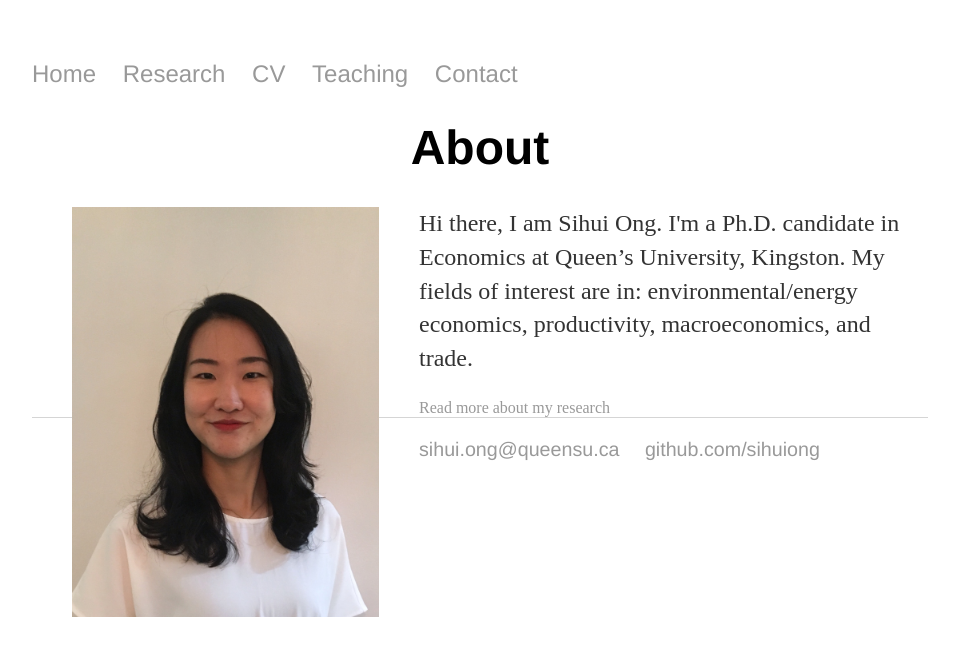
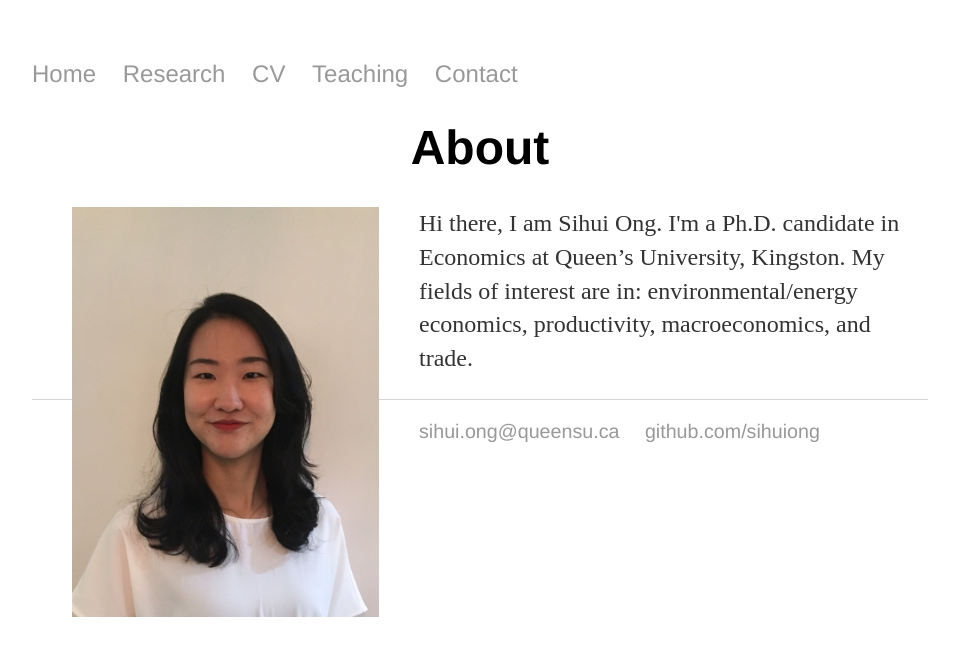
Before and after one commit to SihuiOng/SihuiOng.github.io, a Jekyll site: the page built from index.html, in a window 1280 px wide. Shown: the top 656 px of the page, without its empty margins (160-1119 px from the left). Built offline with Jekyll 4.4.1, drawn with Linux system fonts in a browser that asks for light colours.

Commit message:
Update index.html

```diff
--- a/index.html
+++ b/index.html
@@ -16,7 +16,4 @@ title: Sihui Ong, Ph.D. Candidate in Economics at Queen's University
 	</p>
 
 
-
-
-		<a href="/research">Read more about my research</a>
 </div><!-- /.blurb -->
```
